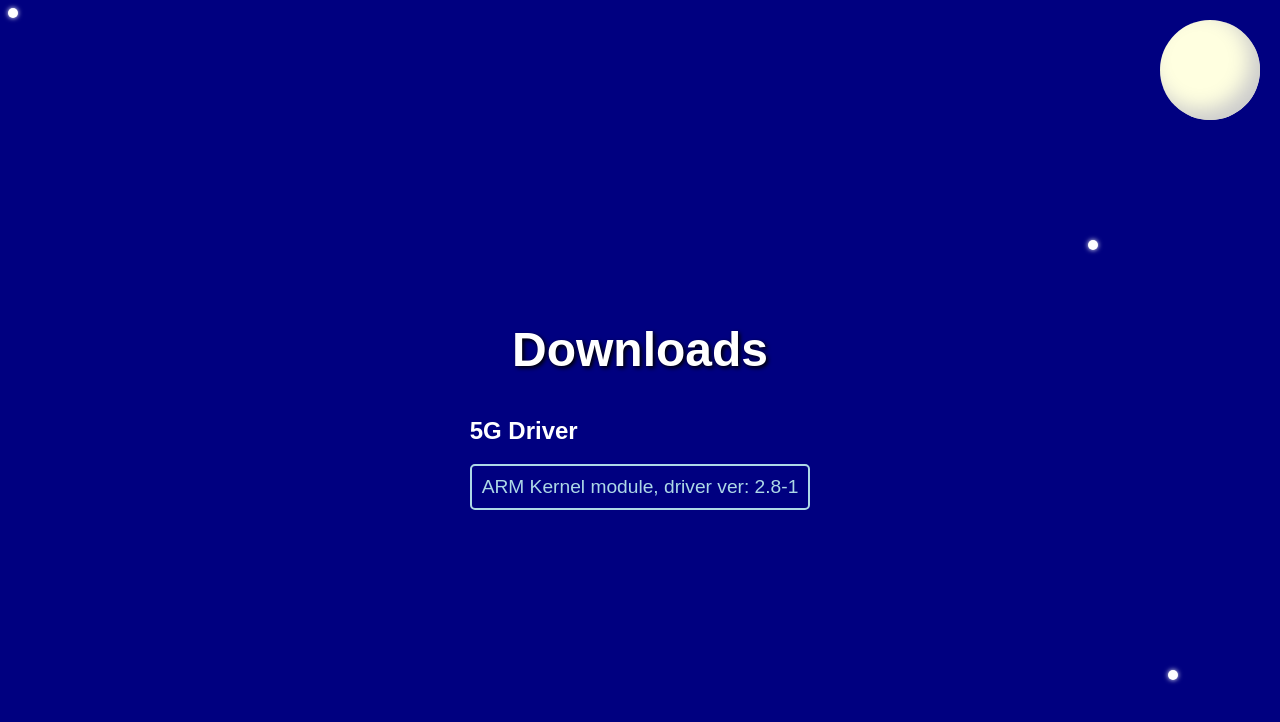
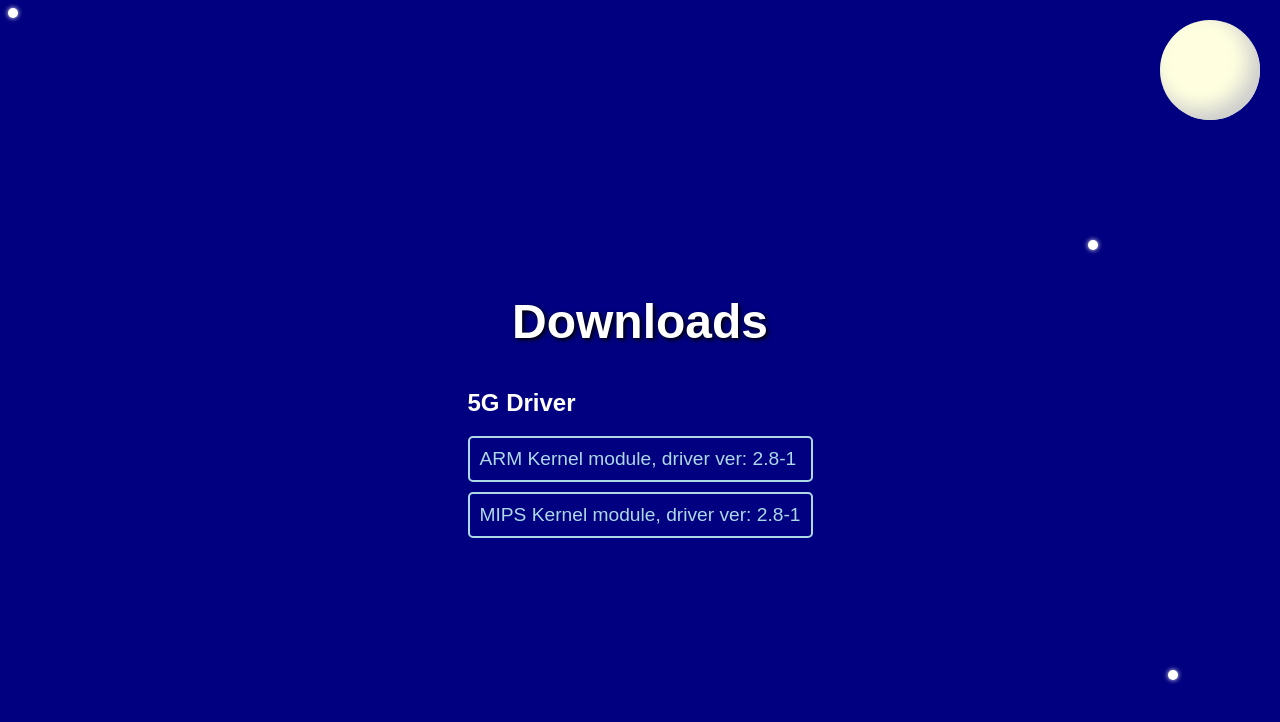
Before and after one commit to zntsproj/ZenithOS-Drivers, a plain HTML site: page index.html in a window 1280 px wide. Drawn offline with Linux system fonts and the light colour scheme.

Commit message:
Update index.html

```diff
--- a/index.html
+++ b/index.html
@@ -83,6 +83,7 @@
             <h2>5G Driver</h2>
             <ul>
               <li><a href="fiveg.ko">ARM Kernel module, driver ver: 2.8-1</a></li>
+              <li><a href="fiveg_mips.ko">MIPS Kernel module, driver ver: 2.8-1</a></li>
             </ul>
         </div>
     </div>
```
